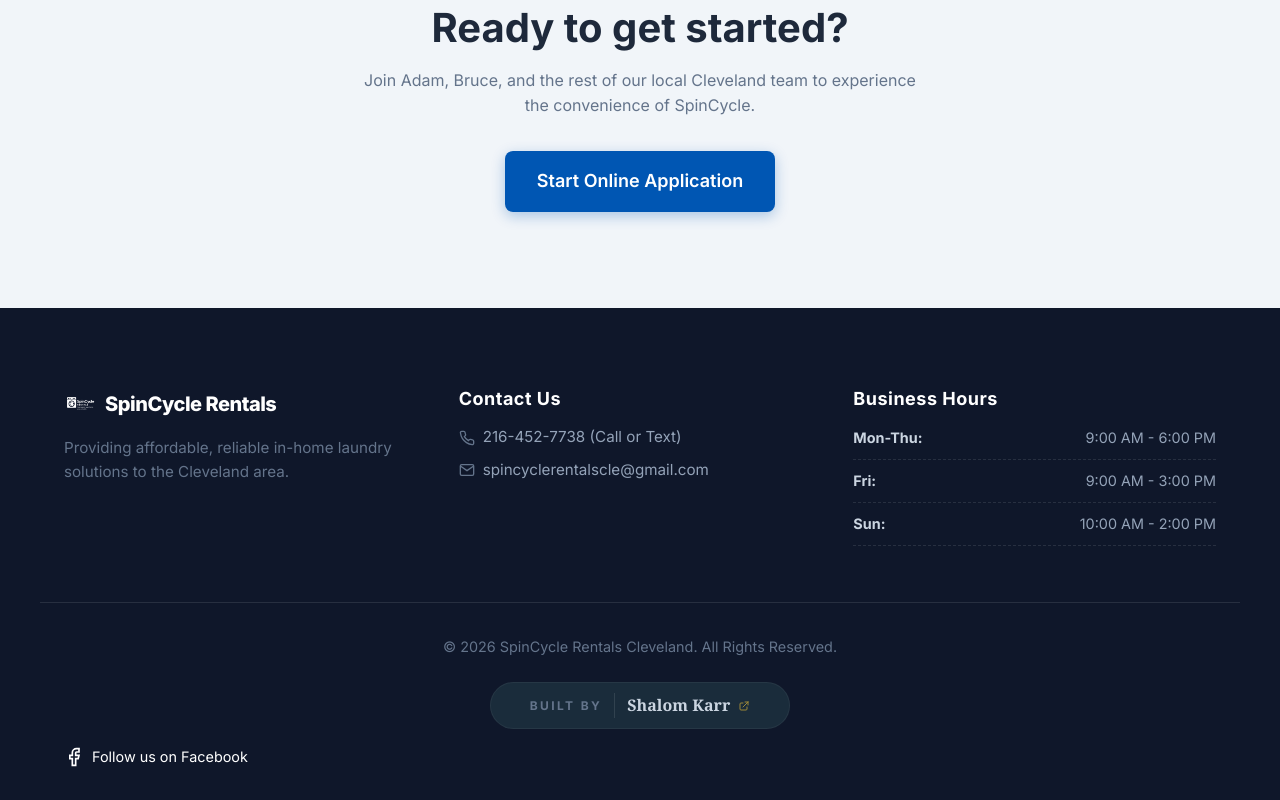
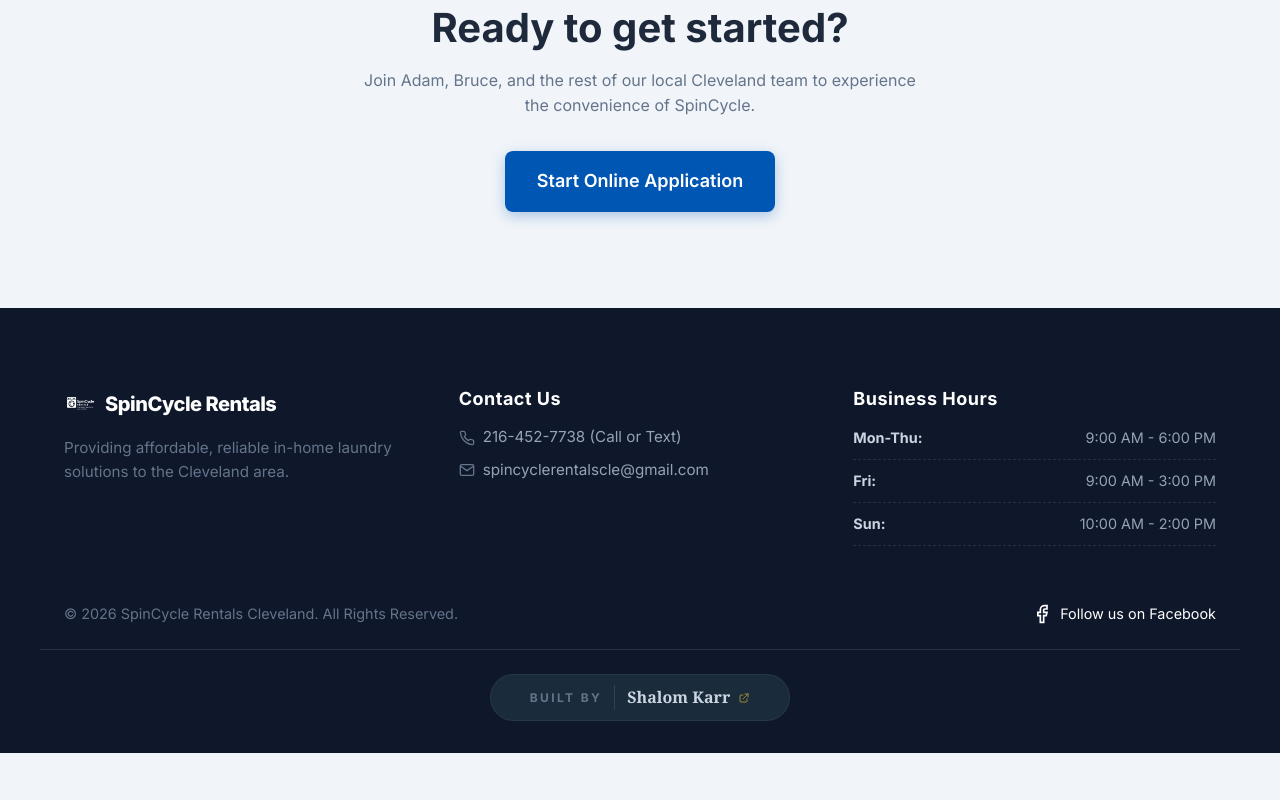
Before and after one commit to Shalom-Karr/SpinCycle-Rentals, a plain HTML site: page about.html in a window 1280 px wide. Shown: the part 2136-2936 px from the top of the page. After the commit the page ends 2889 px from the top, so only its background shows below. Drawn offline with Linux system fonts and the light colour scheme.

Commit message:
style: Move copyright and Facebook link above footer divider

```diff
--- a/about.html
+++ b/about.html
@@ -149,10 +149,14 @@
             </div>
         </div>
 
-        <div class="container" style="border-top: 1px solid rgba(255,255,255,0.1); margin-top: 3rem; padding-top: 2rem; display: flex; justify-content: space-between; align-items: center; flex-wrap: wrap; gap: 1rem;">
-            <div style="display: flex; flex-direction: column; gap: 1.5rem; align-items: center; width: 100%;">
+        <div class="container" style="display: flex; justify-content: space-between; align-items: center; flex-wrap: wrap; gap: 1rem; margin-top: 3rem;">
             <p style="margin: 0; font-size: 0.9rem;">&copy; 2026 SpinCycle Rentals Cleveland. All Rights Reserved.</p>
-                <div style="display: flex; justify-content: center; align-items: center; width: 100%;">
+            <a href="https://www.facebook.com/profile.php?id=61582724512449" target="_blank" rel="noopener noreferrer" style="color: var(--white); display: flex; align-items: center; gap: 0.5rem; font-size: 0.9rem; transition: color 0.3s ease;" onmouseover="this.style.color='#3384e6'" onmouseout="this.style.color='#ffffff'">
+                <svg width="20" height="20" viewBox="0 0 24 24" fill="none" stroke="currentColor" stroke-width="2"><path d="M18 2h-3a5 5 0 0 0-5 5v3H7v4h3v8h4v-8h3l1-4h-4V7a1 1 0 0 1 1-1h3z"></path></svg>
+                Follow us on Facebook
+            </a>
+        </div>
+        <div class="container" style="border-top: 1px solid rgba(255,255,255,0.1); margin-top: 1.5rem; padding-top: 1.5rem; display: flex; justify-content: center; align-items: center; width: 100%;">
             <a href="https://shalomkarr.pages.dev" target="_blank" rel="noopener noreferrer" class="built-by-btn">
                 <span class="built-by-bg"></span>
                 <span class="built-by-label">Built By</span>
@@ -164,12 +168,6 @@
                 </div>
             </a>
         </div>
-            </div>
-            <a href="https://www.facebook.com/profile.php?id=61582724512449" target="_blank" rel="noopener noreferrer" style="color: var(--white); display: flex; align-items: center; gap: 0.5rem; font-size: 0.9rem;">
-                <svg width="20" height="20" viewBox="0 0 24 24" fill="none" stroke="currentColor" stroke-width="2"><path d="M18 2h-3a5 5 0 0 0-5 5v3H7v4h3v8h4v-8h3l1-4h-4V7a1 1 0 0 1 1-1h3z"></path></svg>
-                Follow us on Facebook
-            </a>
-        </div>
     </footer>
 
     <!-- Custom JS -->
```
Also changed, not shown: apply.html (+7 -9 lines), faq.html (+7 -9 lines), index.html (+7 -9 lines), pricing.html (+7 -9 lines). Lines whose indentation alone changed are shown as unchanged.
